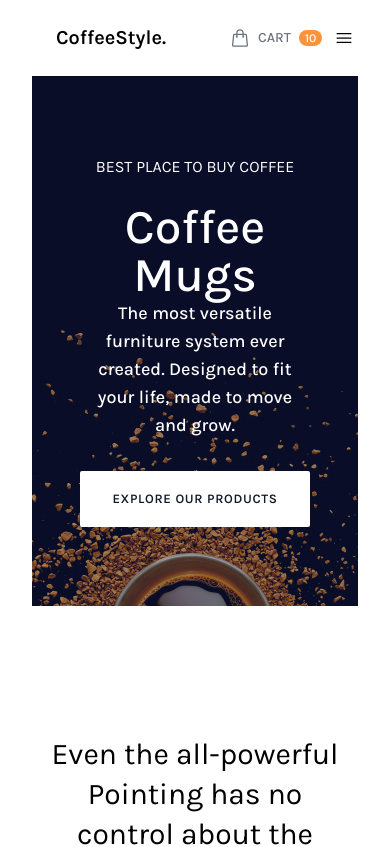
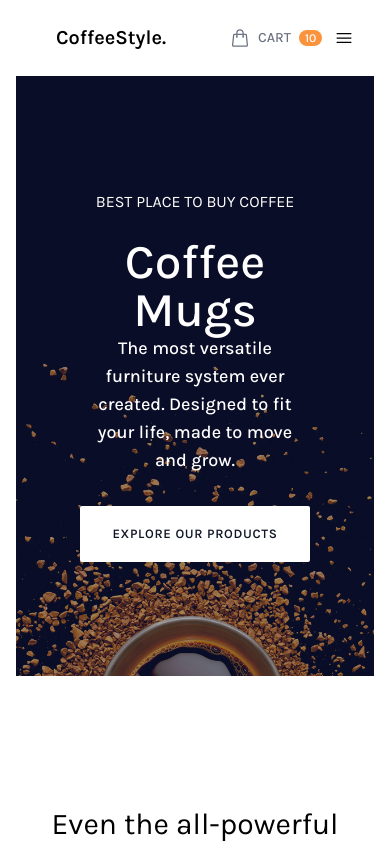
Before and after one commit to nducanh1010/coffee-wind, a Nuxt app: page / in a window 390 px wide. Shown: the top 847 px of the page. Built offline with nearby package versions, Linux system fonts and the light colour scheme.

Commit message:
modify parallax css

```diff
--- a/assets/css/main.css
+++ b/assets/css/main.css
@@ -1,3 +1,4 @@
+@import "parallax.css";
 @tailwind base;
 @tailwind components;
 @tailwind utilities;
@@ -21,7 +22,7 @@
   @apply absolute top-10 z-50 w-full text-center bg-white animate-slideDown;
 }
 .ct-subheadline {
-  @apply flex justify-center items-center mb-24;
+  @apply flex justify-center items-center my-16;
 }
 .ct-subheadline-label {
   @apply uppercase mx-4 tracking-widest text-gray-500 font-medium text-xs text-center;
@@ -30,5 +31,15 @@
   @apply w-8 h-px bg-gray-200;
 }
 .ct-button {
-  @apply tracking-wider uppercase  rounded-sm py-4 px-8 text-[13px] text-center font-semibold cursor-pointer hover:bg-opacity-90 duration-200;
+  @apply tracking-wider  uppercase  rounded-sm py-4 px-8 text-[13px] text-center font-semibold cursor-pointer hover:bg-opacity-90 duration-200;
 }
+
+@media screen(xl) {
+  .ct-parallax{
+    height:70vh;
+    transform-style:preserve-3d
+  }
+  .ct-parallax-image{
+    transform:translateZ(-1px) scale(1.5);
+  }
+}
--- /dev/null
+++ b/assets/css/parallax.css
@@ -0,0 +1,31 @@
+#root {
+  height: 100vh;
+  overflow-x: hidden;
+  overflow-y: auto;
+  perspective: 2px;
+}
+.ct-parallax,
+.ct-no-parallax {
+  display: flex;
+  align-items: center;
+  justify-content: center;
+  position: relative;
+  flex-direction: column;
+}
+.ct-parallax {
+  height: 40vh;
+}
+.ct-no-parallax {
+  height: auto;
+  z-index: 999;
+  background: white;
+}
+.ct-parallax-image {
+  position: absolute;
+  width: 100%;
+  height: 100%;
+  z-index: -1;
+  background-size: cover;
+  background-attachment: fixed;
+  background-position: center;
+}
--- a/components/home/coffee-magazine.vue
+++ b/components/home/coffee-magazine.vue
@@ -6,7 +6,7 @@
     </div>
     <div class="ct-subheadline-deco-line"></div>
   </div>
-  <div class="coffee-magazine w-[95%] xl:w-[65%] mx-auto mb-24">
+  <div class="coffee-magazine w-[95%] xl:w-[65%] mx-auto mb-12">
     <div class="flex flex-col md:flex-row gap-5 justify-center items-center">
       <div
         class="ct-magazine-post text-center order-2 md:order-1 md:text-left basis-1/2 pl-8 xl:pl-12"
--- a/components/home/featured-mugs.vue
+++ b/components/home/featured-mugs.vue
@@ -7,7 +7,7 @@ import { FeatureMugList } from "~/const/data";
     <div class="ct-subheadline-label">Featured Mugs</div>
     <div class="ct-subheadline-deco-line"></div>
   </div>
-  <div class="featured-mugs w-[95%] lg:w-[65%] mx-auto mb-24">
+  <div class="featured-mugs w-[95%] lg:w-[65%] mx-auto ">
     <div class="grid grid-cols-1 lg:grid-cols-2 gap-8 lg:gap-4">
       <div v-for="(item, index) in FeatureMugList" class="ct-product-card">
         <div
--- a/components/home/more-products.vue
+++ b/components/home/more-products.vue
@@ -7,7 +7,7 @@ import { MoreMugsList } from "~/const/data";
     <div class="ct-subheadline-label">More Products</div>
     <div class="ct-subheadline-deco-line"></div>
   </div>
-  <div class="more-products w-[95%] xl:w-[65%] mx-auto mb-16">
+  <div class="more-products w-[95%] xl:w-[65%] mx-auto ">
     <div class="grid grid-cols-1 md:grid-cols-2 lg:grid-cols-3 gap-8 md:gap-4">
       <div v-for="(item, index) in MoreMugsList" class="ct-product-card">
         <div
--- a/components/home/parallax.vue
+++ b/components/home/parallax.vue
@@ -1,5 +1,5 @@
 <template>
-  <div
-    class="parallax-section bg-[url('parallax.jpg')] bg-cover bg-no-repeat bg-center h-[380px] mb-24 bg-fixed w-[100vw] relative left-[calc(-50vw_+_49.1%)]"
-  ></div>
+  <div class=" ct-parallax">
+    <div class=" ct-parallax-image bg-[url('parallax.jpg')]"></div>
+  </div>
 </template>
--- a/components/home/slider.vue
+++ b/components/home/slider.vue
@@ -1,5 +1,7 @@
 <template>
-  <div class="slider h-[530px] bg-slider-bg bg-cover bg-no-repeat bg-bottom">
+  <div
+    class="slider max-w-screen-2xl w-full h-[600px] bg-slider-bg bg-cover bg-no-repeat bg-bottom"
+  >
     <div
       class="w-full h-full flex justify-center items-center bg-gray-900 bg-opacity-40"
     >
@@ -11,9 +13,7 @@
           life, made to move and grow.
         </div>
         <div class="flex justify-center">
-          <div
-            class=" ct-button bg-white text-gray-900 w-max "
-          >
+          <div class="ct-button bg-white text-gray-900 w-max">
             Explore Our Products
           </div>
         </div>
--- a/components/home/subscribe.vue
+++ b/components/home/subscribe.vue
@@ -1,6 +1,6 @@
 <template>
   <div
-    class="subscribe-us h-[350px] bg-[#1d1f2e] flex flex-col justify-center items-center mb-24"
+    class="subscribe-us max-w-screen-2xl w-full h-[350px] bg-[#1d1f2e] flex flex-col justify-center items-center mb-24"
   >
     <div class="flex justify-center items-center px-6 xs:px-0 mb-6">
       <div class="w-8 h-px bg-gray-700"></div>
--- a/components/layout/Footer.vue
+++ b/components/layout/Footer.vue
@@ -68,7 +68,7 @@
         </div>
         <div class="mb-4  ">We’re Always Happy to Help</div>
         <div class="mb-16 text-gray-800 font-semibold text-[22px] tracking-wide hover:text-coffee-400">nducanh1010@gmail.com</div>
-        <div class=" text-gray-400 hover:text-coffee-400">Powered by Coffee Lover.</div>
+        <div class=" text-gray-400 hover:text-coffee-400">Inspiration by Coffee Lover.</div>
       </div>
     </div>
   </footer>
--- a/components/layout/Header.vue
+++ b/components/layout/Header.vue
@@ -22,7 +22,7 @@ const handleClickTopMenu = (event: Event) => {
 const handleDropDown = () => {};
 </script>
 <template>
-  <header class="p-6 mx-auto">
+  <header class="p-6 mx-auto w-full max-w-screen-2xl">
     <nav class="flex flex-row justify-between items-center relative">
       <div
         class="logo basis-2/6 text-center text-xl font-semibold cursor-pointer"
--- a/layouts/default.vue
+++ b/layouts/default.vue
@@ -1,13 +1,20 @@
 <template>
   <div id="root">
     <div
-      class="content_wrapper font-Karla max-w-screen-2xl text-base mx-auto px-8"
+      class="content-wrapper ct-no-parallax font-Karla text-base mx-auto px-8"
     >
       <LayoutHeader />
-      <main>
-        <slot />
-      </main>
-
+      <slot />
+    </div>
+    <home-parallax />
+    <!-- End of parallax -->
+    <div
+      class="content-wrapper ct-no-parallax font-Karla text-base mx-auto px-8"
+    >
+      <home-lifestyle-stories />
+      <!--End of lifestyle-stories-->
+      <home-subscribe />
+      <!--End of subscribe-us-->
       <LayoutFooter />
     </div>
   </div>
--- a/pages/index.vue
+++ b/pages/index.vue
@@ -11,11 +11,7 @@
     <!--End of more-products-->
     <home-coffee-magazine />
     <!--End of coffee-magazine-->
-    <home-parallax />
-    <!-- End of parallax -->
-    <home-lifestyle-stories />
-    <!--End of lifestyle-stories-->
-    <home-subscribe/>
-    <!--End of subscribe-us-->
+
+
   </div>
 </template>
```
